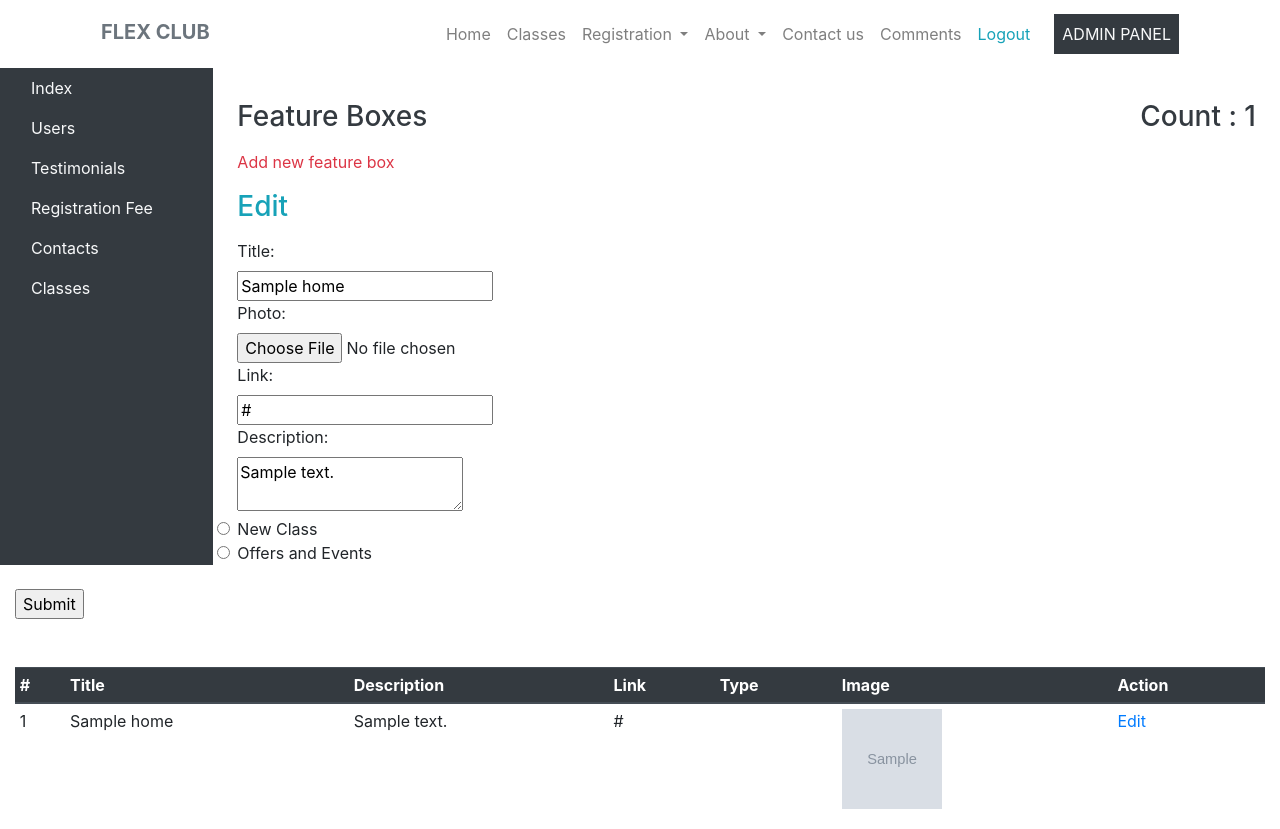
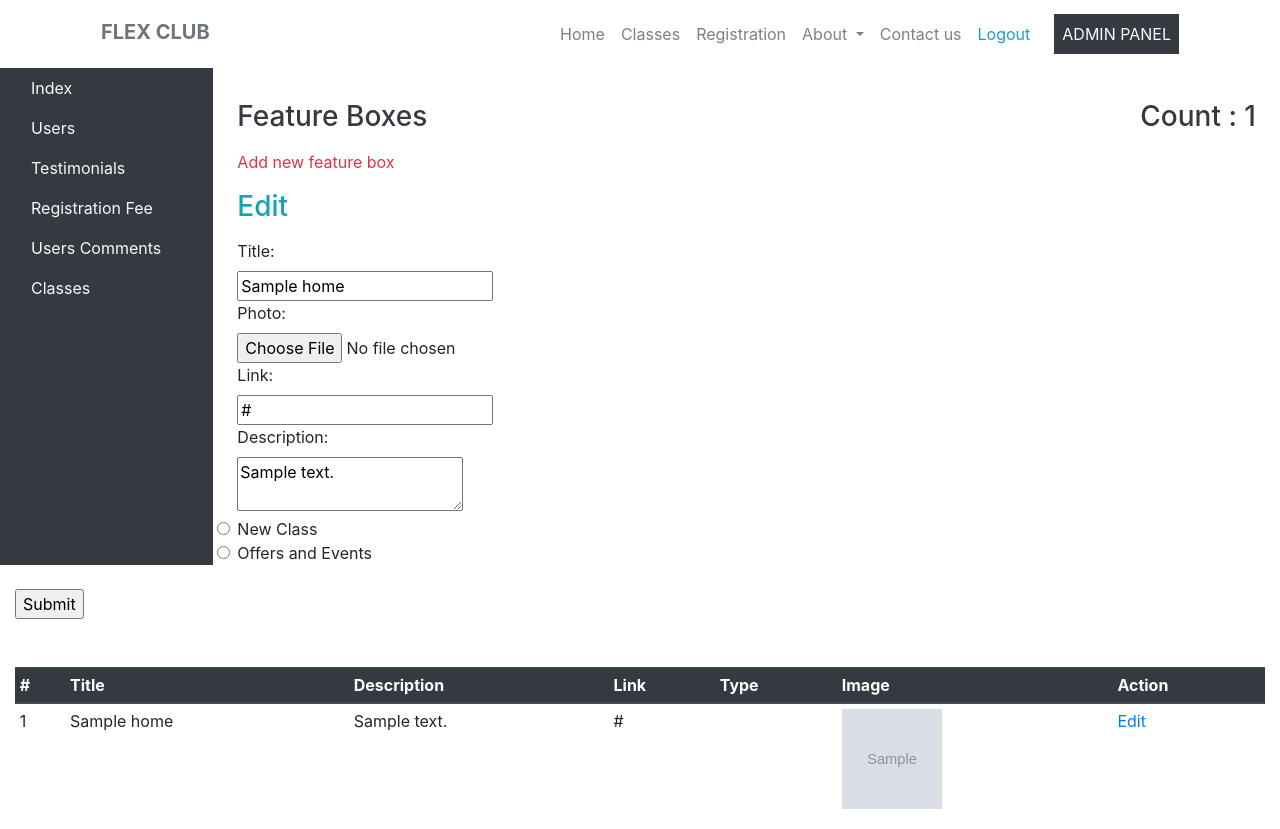
Before and after one commit to minajm/FlexClub, a PHP site: page /hassanProject/admin_edit_index.php?id=1 in a window 1280 px wide. Run offline with PHP 8.4, Linux system fonts and the light colour scheme; the visitor is signed in with stand-in values (Sample User, id 1); tables that the repository leaves empty or names only in its code hold one stand-in row (values such as "Sample post"); grey boxes marked "Sample" are stand-in pictures; some libraries are stand-ins or nearby versions.

Commit message:
commet for use and admin is ok

```diff
--- a/admin_dashboard_panel.php
+++ b/admin_dashboard_panel.php
@@ -24,8 +24,8 @@
                 </li>
 
                 <li class="nav-item ">
-                    <a class="nav-link text-light" href="./admin_edit_contact_us.php">
-                        Contacts
+                    <a class="nav-link text-light" href="./contact_us_manage.php">
+                        Users Comments
                     </a>
                 </li>
                 <li class="nav-item ">
--- a/css/style.css
+++ b/css/style.css
@@ -2,7 +2,9 @@ html {
     height: 100%;
 }
 body {
-    min-height: 100%;
+    height: 100%;
+    margin: 0;
+    padding: 0;
 }
 
 pre {
--- a/header.php
+++ b/header.php
@@ -57,27 +57,9 @@ include_once('connect.php');
                 <li class="nav-item">
                     <a class="nav-link" href="./class.php">Classes</a>
                 </li>
-                <li class="nav-item dropdown">
-                    <a class="nav-link dropdown-toggle" href="#" id="navbarDropdown" role="button"
-                       data-toggle="dropdown" aria-haspopup="true" aria-expanded="false">
-                        Registration
-                    </a>
-                    <div class="dropdown-menu" aria-labelledby="navbarDropdown">
-                        <?php
-                        session_start();
 
-                        if (isset($_SESSION['status']) && $_SESSION['status'] !== 1) {
-                            echo '
-                                <a class="nav-link text-danger" href="./logout.php"></a>
-                        ';
-                        } else {
-                            echo '
-                                  <a class="dropdown-item" href="./registration.php">Register</a>
-                        ';
-                        }
-                        ?>
-
-                    </div>
+                <li class="nav-item">
+                    <a class="nav-link" href="./registration.php">Registration</a>
                 </li>
                 <li class="nav-item dropdown">
                     <a class="nav-link dropdown-toggle" href="#" id="navbarDropdown" role="button"
@@ -96,13 +78,19 @@ include_once('connect.php');
 
                 <?php
                 session_start();
-
-                if (isset($_SESSION['status']) && $_SESSION['status'] == 1) {
+                if (isset($_SESSION['status']) && $_SESSION['status'] == 1 && isset($_SESSION['is_admin']) && $_SESSION['is_admin'] == 0) {
                     /* users can see their selves comments and admin can see all the comments the users put in contact Us page */
                     echo '
                             <li class="nav-item">
-                                <a class="nav-link" href="./contact_us_manage.php" >Comments</a>
+                                <a class="nav-link text-warning" href="./contact_us_manage.php" >My Comments</a>
                             </li>
+
+                        ';
+                }
+                if (isset($_SESSION['status']) && $_SESSION['status'] == 1 ) {
+                    /* users can see their selves comments and admin can see all the comments the users put in contact Us page */
+                    echo '
+
                             <li class="nav-item">
                                 <a class="nav-link text-info" href="./logout.php">Logout</a>
                             </li>
```
